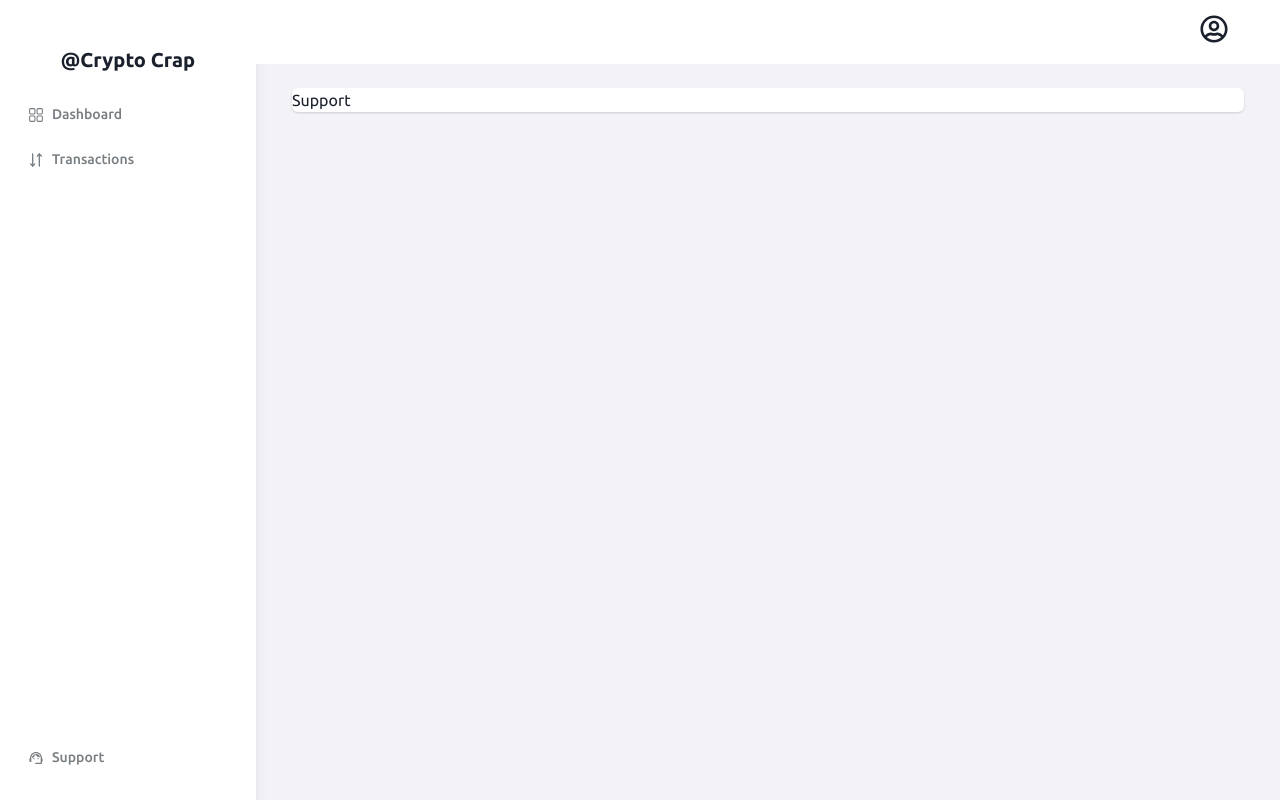
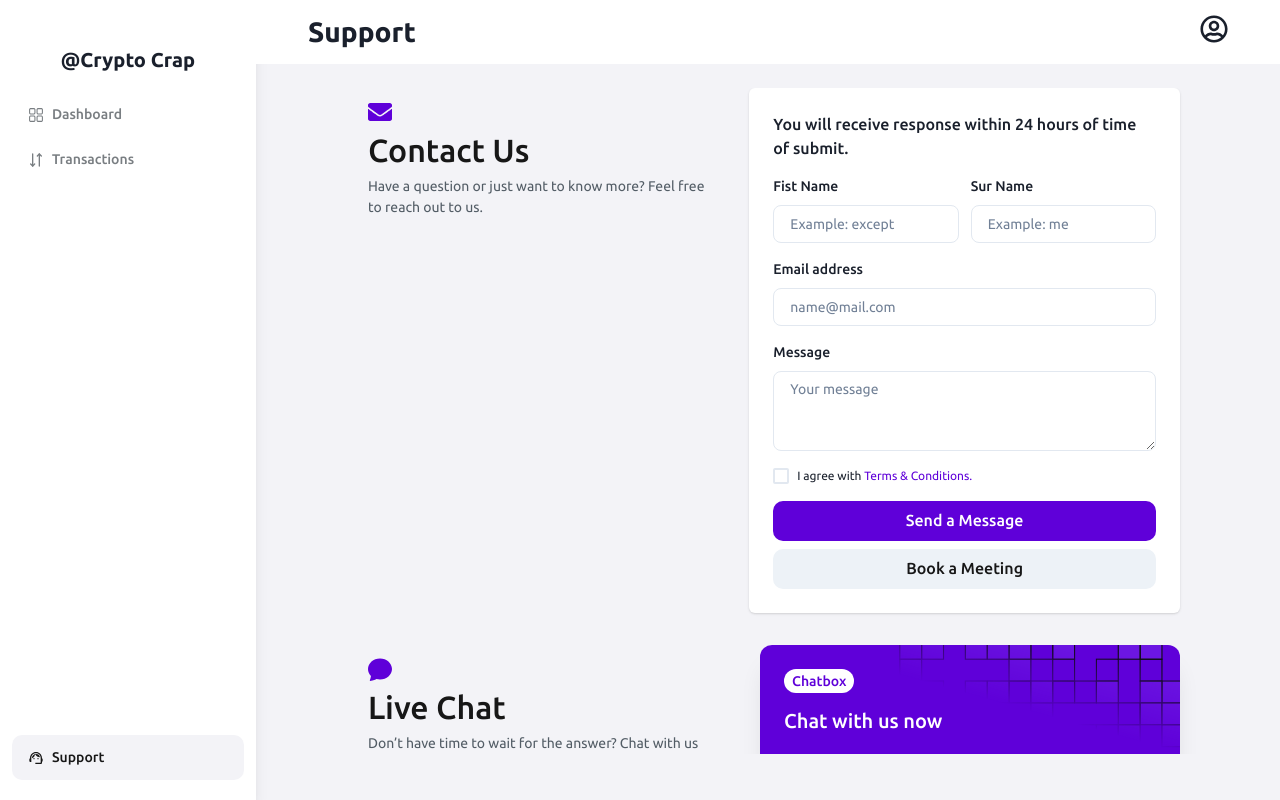
Before and after one commit to Tawheed-tariq/cryptyd, a React (Vite) app: page /support in a window 1280 px wide. Built offline with nearby package versions, Linux system fonts and the light colour scheme.

Commit message:
added support section

```diff
--- a/src/components/sidenav.jsx
+++ b/src/components/sidenav.jsx
@@ -2,8 +2,12 @@ import {Box, HStack, Heading, Icon, Stack, Text } from "@chakra-ui/react";
 import {RxDashboard} from 'react-icons/rx'
 import {TbArrowsDownUp} from 'react-icons/tb'
 import {MdSupportAgent} from 'react-icons/md'
-import {Link} from 'react-router-dom'
+import {Link, useLocation} from 'react-router-dom'
 export default function Sidenav(){
+    const location = useLocation()
+    const isActiveLink = (link) => {
+        return location.pathname === link
+    }
     const navLinks = [
         {
           icon: RxDashboard,
@@ -33,7 +37,8 @@ export default function Sidenav(){
                                     bg:"#F3F3F7",
                                     color: "#171717"
                                 }}
-                                color={'#797E82'}
+                                bg={isActiveLink(nav.link) ? "#F3F3F7" : "transparent"}
+                                color={ isActiveLink(nav.link) ? "#171717" :'#797E82'}
                                 >
                                     <Icon as={nav.icon}/>
                                     <Text fontSize={'14px'} fontWeight={'medium'}>{nav.text}</Text>
@@ -54,7 +59,8 @@ export default function Sidenav(){
                             bg:"#F3F3F7",
                             color: "#171717"
                         }}
-                        color={'#797E82'}
+                        bg={isActiveLink('/support') ? "#F3F3F7" : "transparent"}
+                        color={ isActiveLink('/support') ? "#171717" :'#797E82'}
                         >
                             <Icon as={MdSupportAgent}/>
                             <Text fontSize={'14px'} fontWeight={'medium'}>Support</Text>
--- a/src/pages/Dashboard/components/infoCard.jsx
+++ b/src/pages/Dashboard/components/infoCard.jsx
@@ -3,7 +3,7 @@ import { CustomCard } from "../../../chakra/CustomCard";
 
 export default function InfoCard({imgUrl, text , tag , inverted }){
     return(
-        <CustomCard boxShadow={'xl'} bg={inverted? 'p.purple' : 'white'} bgImage={imgUrl} bgSize={'cover'} bgRepeat={'no-repeat'}>
+        <CustomCard flexGrow={1} boxShadow={'xl'} bg={inverted? 'p.purple' : 'white'} bgImage={imgUrl} bgSize={'cover'} bgRepeat={'no-repeat'}>
             <Tag bg={inverted? 'white' : 'p.purple'} color={inverted? 'p.purple' : 'white'} borderRadius={'xl'}>
                 {tag}
             </Tag>
--- /dev/null
+++ b/src/pages/Support/components.jsx/contactCard.jsx
@@ -0,0 +1,48 @@
+import { Box, Button, Card, Checkbox, FormControl, FormLabel, HStack,  Input, Stack, Text, Textarea } from "@chakra-ui/react";
+export default function ContactCard(){
+    return(
+        <Card p={6} gap={4} flexGrow={1}>
+        <Text fontWeight={'medium'} fontSize={'md'}>
+            You will receive response within 24 hours of time of submit.
+        </Text>
+        <HStack
+            gap={3}
+            flexDir={{
+                base: 'column',
+                md: 'row'
+            }}>
+            <FormControl>
+                <FormLabel>Fist Name</FormLabel>
+                <Input type='text' placeholder="Example: except" />
+            </FormControl>
+            <FormControl>
+                <FormLabel>Sur Name</FormLabel>
+                <Input type='text' placeholder="Example: me" />
+            </FormControl>
+        </HStack>
+        <FormControl>
+                <FormLabel>Email address</FormLabel>
+                <Input type='email' placeholder="name@mail.com" />
+        </FormControl>
+        <FormControl>
+                <FormLabel>Message</FormLabel>
+                <Textarea type='text' placeholder="Your message" />
+        </FormControl>
+        <Checkbox >
+            <Text fontSize={'xs'}>
+                I agree with
+                <Box as="span" color={'p.purple'}> Terms & Conditions.</Box>
+            </Text>
+        </Checkbox>
+        <Stack>
+            <Button fontSize={'md'}  colorScheme="purple">
+                Send a Message
+            </Button>
+            <Button fontSize={'md'} color={'p.black'} colorScheme="gray">
+                Book a Meeting
+            </Button>
+        </Stack>
+    </Card>
+
+    )
+}
--- /dev/null
+++ b/src/pages/Support/components.jsx/supportCard.jsx
@@ -0,0 +1,26 @@
+import {Flex,Icon, Stack, Text } from "@chakra-ui/react";
+import { FaEnvelope } from "react-icons/fa";
+
+export default function SupportCard({leftComponent, icon , title, text}){
+    return(
+        <Flex
+            gap={6}
+            px={{
+                base:1,
+                sm: 6,
+                md: 12,
+                lg: 16
+            }}
+            flexDir={{
+                base: 'column',
+                lg: 'row'
+            }} >
+            <Stack spacing={2} p={3} maxW={'380px'}>
+                <Icon boxSize={'6'} color={'p.purple'} as={icon}/>
+                <Text fontWeight={'medium'} textStyle={'h1'}>{title}</Text>
+                <Text fontSize={'sm'} color={'black.80'}>{text}</Text>
+            </Stack>
+            {leftComponent}
+        </Flex>
+    )
+}
--- a/src/pages/Support/support.jsx
+++ b/src/pages/Support/support.jsx
@@ -1,12 +1,34 @@
-import { Card } from "@chakra-ui/react";
 import DashboardLayout from "../../components/dashboardLayout";
+import SupportCard from "./components.jsx/supportCard";
+import ContactCard from "./components.jsx/contactCard";
+import { FaEnvelope } from "react-icons/fa";
+import {BsFillChatFill} from 'react-icons/bs'
+import InfoCard from "../Dashboard/components/infoCard";
+import { Stack } from "@chakra-ui/react";
 
 export default function SupportPage(){
     return(
-        <DashboardLayout>
-            <Card>
-                Support
-            </Card>
+        <DashboardLayout title={'Support'}>
+            <Stack gap={8}>
+                <SupportCard
+                    leftComponent={<ContactCard/>}
+                    icon={FaEnvelope}
+                    title={'Contact Us'}
+                    text={'Have a question or just want to know more? Feel free to reach out to us.'}
+                />
+                <SupportCard
+                    leftComponent={
+                            <InfoCard
+                                imgUrl={'images/boxBg.svg'}
+                                text={'Chat with us now'}
+                                tag={'Chatbox'}
+                                inverted
+                            />}
+                    icon={BsFillChatFill}
+                    title={'Live Chat'}
+                    text={'Don’t have time to wait for the answer? Chat with us now.'}
+                />
+            </Stack>
         </DashboardLayout>
     )
 }
--- a/src/theme/constant.js
+++ b/src/theme/constant.js
@@ -106,39 +106,39 @@ export const theme = extendTheme({
           borderRadius: "10px",
         },
       },
-      // FormLabel: {
-      //   baseStyle: {
-      //     fontSize: "sm",
-      //   },
-      // },
-      // Input: {
-      //   variants: {
-      //     outline: {
-      //       field: {
-      //         h: "38px",
-      //         borderRadius: "8px",
-      //         fontSize: "sm",
-      //         pb: "0",
-      //         _focus: {
-      //           boxShadow: "0 0 0 1px #5F00D9",
-      //         },
-      //       },
-      //     },
-      //   },
-      // },
-      // Textarea: {
-      //   variants: {
-      //     outline: {
-      //       h: "38px",
-      //       borderRadius: "8px",
-      //       fontSize: "sm",
+      FormLabel: {
+        baseStyle: {
+          fontSize: "sm",
+        },
+      },
+      Input: {
+        variants: {
+          outline: {
+            field: {
+              h: "38px",
+              borderRadius: "8px",
+              fontSize: "sm",
+              pb: "0",
+              _focus: {
+                boxShadow: "0 0 0 1px #5F00D9",
+              },
+            },
+          },
+        },
+      },
+      Textarea: {
+        variants: {
+          outline: {
+            h: "38px",
+            borderRadius: "8px",
+            fontSize: "sm",
 
-      //       _focus: {
-      //         boxShadow: "0 0 0 1px #5F00D9",
-      //       },
-      //     },
-      //   },
-      // },
+            _focus: {
+              boxShadow: "0 0 0 1px #5F00D9",
+            },
+          },
+        },
+      },
     },
 },
   withDefaultColorScheme({ colorScheme: "purple" })
```
